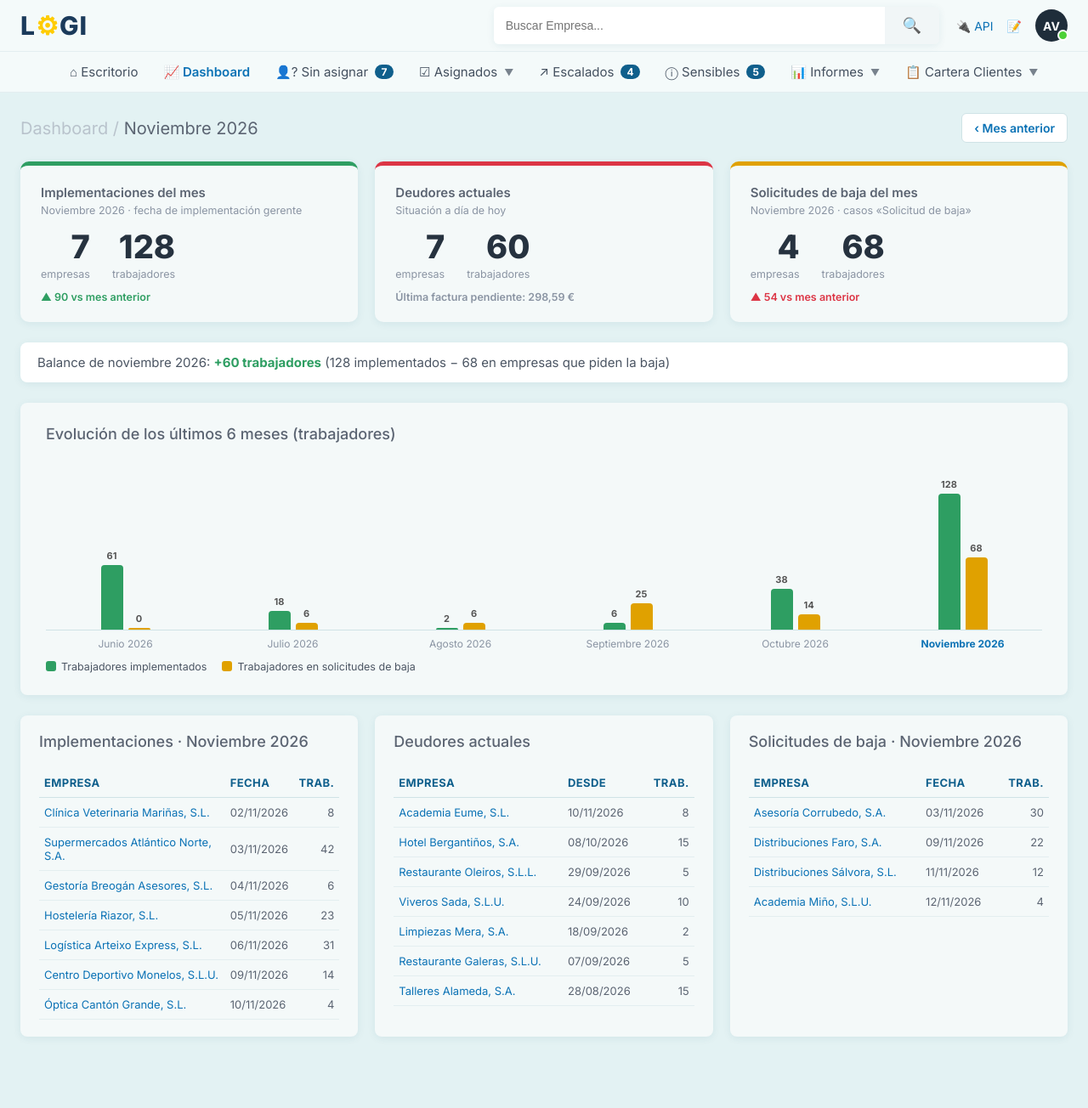
After one commit to andresvarela10/Logi, a Flask app: page /dashboard in a window 1280 px wide. The commit adds this page. Shown: the whole page at 85% size. Run offline with Flask 3, Linux system fonts and the light colour scheme; data comes from the database, SQL or seed files in the repository.

Commit message:
Add files via upload

```diff
--- a/logi-demo/templates/api_docs.html
+++ b/logi-demo/templates/api_docs.html
@@ -21,6 +21,7 @@
       <tr><td><span class="metodo GET">GET</span></td><td><code>/api/empresas/{cif}/historial-pago</code></td><td>Histórico de estado de pago</td></tr>
       <tr><td><span class="metodo GET">GET</span></td><td><code>/api/deudoras</code></td><td>Lista de empresas deudoras ahora</td></tr>
       <tr><td><span class="metodo POST">POST</span></td><td><code>/api/deudoras/sincronizar</code></td><td><b>Sincroniza con el Excel de deudores</b> (lista completa de CIFs)</td></tr>
+      <tr><td><span class="metodo GET">GET</span></td><td><code>/api/dashboard?mes=2026-11</code></td><td>Datos del dashboard: implementaciones y solicitudes de baja del mes (con trabajadores) y deudores actuales</td></tr>
       <tr><td><span class="metodo GET">GET</span></td><td><code>/api/avisos/fin-contrato?meses=6</code></td><td>Empresas con &le; 6 meses de contrato y aviso pendiente (con asunto y cuerpo del correo)</td></tr>
       <tr><td><span class="metodo POST">POST</span></td><td><code>/api/avisos/fin-contrato/{cif}/enviado</code></td><td>Marca el aviso como enviado y crea un caso en la ficha</td></tr>
       <tr><td><span class="metodo GET">GET</span></td><td><code>/api/avisos/fin-contrato?meses=6</code></td><td>Empresas con 6 meses o menos de contrato y aviso pendiente (incluye asunto y cuerpo del correo)</td></tr>
--- a/logi-demo/templates/base.html
+++ b/logi-demo/templates/base.html
@@ -37,6 +37,7 @@
   {% set p = request.path %}
   <nav class="nav">
     <a href="{{ url_for('escritorio') }}" class="{{ 'activo' if p == '/' }}">&#8962; Escritorio</a>
+    <a href="{{ url_for('dashboard') }}" class="{{ 'activo' if p.startswith('/dashboard') }}">&#128200; Dashboard</a>
     <a href="{{ url_for('lista_casos', vista='sin_asignar') }}" class="{{ 'activo' if request.args.get('vista') == 'sin_asignar' }}">&#128100;? Sin asignar <span class="badge">{{ cnt_sin_asignar }}</span></a>
     <details>
       <summary class="{{ 'activo' if request.args.get('vista') in ('asignados','todos_abiertos','cerrados') }}">&#9745; Asignados <span class="chev">&#9660;</span></summary>
--- /dev/null
+++ b/logi-demo/templates/dashboard.html
@@ -0,0 +1,125 @@
+{% extends "base.html" %}
+{% block titulo %}Dashboard {{ d.titulo }}{% endblock %}
+{% macro delta(actual, anterior, bueno_si_sube=true) %}
+  {% set dif = actual - anterior %}
+  {% if dif == 0 %}<span class="delta neutro">= que el mes anterior</span>
+  {% else %}
+    {% set bien = (dif > 0) == bueno_si_sube %}
+    <span class="delta {{ 'bien' if bien else 'mal' }}">{{ '▲' if dif > 0 else '▼' }} {{ dif|abs }} vs mes anterior</span>
+  {% endif %}
+{% endmacro %}
+{% block contenido %}
+<style>
+  .dash-cab { display:flex; align-items:center; justify-content:space-between; flex-wrap:wrap; gap:12px; margin-bottom:22px; }
+  .dash-cab .miga { margin:0; }
+  .nav-mes { display:flex; gap:8px; align-items:center; }
+  .nav-mes a { background:#fff; border:1px solid var(--borde); border-radius:6px; padding:8px 14px; font-weight:600; }
+  .kpis { display:grid; grid-template-columns:repeat(3, 1fr); gap:20px; margin-bottom:24px; }
+  .kpi { background:var(--tarjeta); border-radius:10px; box-shadow:var(--sombra); padding:22px 24px; border-top:5px solid; }
+  .kpi.verde { border-color:#2e9e62; } .kpi.rojo { border-color:var(--rojo); } .kpi.ambar { border-color:#e0a100; }
+  .kpi h3 { margin:0 0 4px; font-size:15px; font-weight:600; color:var(--titulo); }
+  .kpi .periodo { font-size:12.5px; color:var(--texto-suave); }
+  .kpi .cifras { display:flex; gap:26px; margin:16px 0 10px; }
+  .kpi .num { font-size:38px; font-weight:800; line-height:1; color:#26323f; }
+  .kpi .lbl { font-size:12.5px; color:var(--texto-suave); margin-top:6px; }
+  .delta { font-size:12.5px; font-weight:600; }
+  .delta.bien { color:#2e9e62; } .delta.mal { color:var(--rojo); } .delta.neutro { color:var(--texto-suave); }
+  .balance { font-size:15px; margin:0 0 24px; padding:14px 20px; border-radius:8px; background:#fff; box-shadow:var(--sombra); }
+  .grafico { display:flex; align-items:flex-end; gap:22px; height:200px; padding:10px 6px 0; border-bottom:1px solid var(--borde); }
+  .grupo { flex:1; display:flex; flex-direction:column; align-items:center; height:100%; justify-content:flex-end; }
+  .barras { display:flex; gap:6px; align-items:flex-end; height:100%; }
+  .barra { width:26px; border-radius:4px 4px 0 0; position:relative; min-height:2px; }
+  .barra span { position:absolute; top:-18px; left:50%; transform:translateX(-50%); font-size:11px; font-weight:700; color:#555; }
+  .barra.imp { background:#2e9e62; } .barra.baj { background:#e0a100; }
+  .meses-eje { display:flex; gap:22px; padding:8px 6px 0; }
+  .meses-eje div { flex:1; text-align:center; font-size:12px; color:var(--texto-suave); }
+  .meses-eje div.sel { color:var(--azul); font-weight:700; }
+  .leyenda { display:flex; gap:18px; font-size:12.5px; margin-top:12px; }
+  .leyenda i { display:inline-block; width:12px; height:12px; border-radius:3px; margin-right:6px; vertical-align:-1px; }
+  .tres { display:grid; grid-template-columns:repeat(3, 1fr); gap:20px; }
+  .tres .tarjeta { padding:20px 22px; }
+  .tres td, .tres th { padding:9px 6px; font-size:13px; }
+  @media (max-width: 1000px) { .kpis, .tres { grid-template-columns:1fr; } }
+</style>
+
+<div class="dash-cab">
+  <div class="miga"><span>Dashboard /</span> {{ d.titulo }}</div>
+  <div class="nav-mes">
+    <a href="{{ url_for('dashboard', mes=mes_prev) }}">&#8249; Mes anterior</a>
+    {% if not es_actual %}<a href="{{ url_for('dashboard') }}">Mes actual</a>
+    <a href="{{ url_for('dashboard', mes=mes_sig) }}">Mes siguiente &#8250;</a>{% endif %}
+  </div>
+</div>
+
+<div class="kpis">
+  <div class="kpi verde">
+    <h3>Implementaciones del mes</h3><div class="periodo">{{ d.titulo }} · fecha de implementación gerente</div>
+    <div class="cifras">
+      <div><div class="num">{{ d.implementaciones.empresas }}</div><div class="lbl">empresas</div></div>
+      <div><div class="num">{{ d.implementaciones.trabajadores }}</div><div class="lbl">trabajadores</div></div>
+    </div>
+    {{ delta(d.implementaciones.trabajadores, ant.implementaciones.trabajadores, true) }}
+  </div>
+  <div class="kpi rojo">
+    <h3>Deudores actuales</h3><div class="periodo">Situación a día de hoy</div>
+    <div class="cifras">
+      <div><div class="num">{{ deud.empresas }}</div><div class="lbl">empresas</div></div>
+      <div><div class="num">{{ deud.trabajadores }}</div><div class="lbl">trabajadores</div></div>
+    </div>
+    <span class="delta neutro">Última factura pendiente: {{ deud.importe|euros }}</span>
+  </div>
+  <div class="kpi ambar">
+    <h3>Solicitudes de baja del mes</h3><div class="periodo">{{ d.titulo }} · casos «Solicitud de baja»</div>
+    <div class="cifras">
+      <div><div class="num">{{ d.bajas.empresas }}</div><div class="lbl">empresas</div></div>
+      <div><div class="num">{{ d.bajas.trabajadores }}</div><div class="lbl">trabajadores</div></div>
+    </div>
+    {{ delta(d.bajas.trabajadores, ant.bajas.trabajadores, false) }}
+  </div>
+</div>
+
+{% set neto = d.implementaciones.trabajadores - d.bajas.trabajadores %}
+<div class="balance">Balance de {{ d.titulo|lower }}: <b style="color:{{ '#2e9e62' if neto >= 0 else 'var(--rojo)' }}">{{ '+' if neto > 0 }}{{ neto }} trabajadores</b>
+  ({{ d.implementaciones.trabajadores }} implementados − {{ d.bajas.trabajadores }} en empresas que piden la baja)</div>
+
+<div class="tarjeta">
+  <h2>Evolución de los últimos 6 meses (trabajadores)</h2><br>
+  <div class="grafico">
+    {% for h in historico %}
+      <div class="grupo"><div class="barras">
+        <div class="barra imp" style="height:{{ (h.implementaciones.trabajadores / maximo * 160)|round|int }}px"><span>{{ h.implementaciones.trabajadores }}</span></div>
+        <div class="barra baj" style="height:{{ (h.bajas.trabajadores / maximo * 160)|round|int }}px"><span>{{ h.bajas.trabajadores }}</span></div>
+      </div></div>
+    {% endfor %}
+  </div>
+  <div class="meses-eje">{% for h in historico %}<div class="{{ 'sel' if h.mes == d.mes }}"><a href="{{ url_for('dashboard', mes=h.mes) }}" style="color:inherit">{{ h.titulo }}</a></div>{% endfor %}</div>
+  <div class="leyenda"><span><i style="background:#2e9e62"></i>Trabajadores implementados</span><span><i style="background:#e0a100"></i>Trabajadores en solicitudes de baja</span></div>
+</div>
+
+<div class="tres">
+  <div class="tarjeta">
+    <h2>Implementaciones · {{ d.titulo }}</h2><br>
+    <table><thead><tr><th>Empresa</th><th>Fecha</th><th class="num">Trab.</th></tr></thead><tbody>
+    {% for r in d.implementaciones.detalle %}
+      <tr><td><a href="{{ url_for('ficha_empresa', empresa_id=r.id) }}">{{ r.nombre }}</a></td><td>{{ r.fecha|fecha }}</td><td class="num">{{ r.num_empleados }}</td></tr>
+    {% else %}<tr><td colspan="3" class="vacio">Sin implementaciones este mes.</td></tr>{% endfor %}
+    </tbody></table>
+  </div>
+  <div class="tarjeta">
+    <h2>Deudores actuales</h2><br>
+    <table><thead><tr><th>Empresa</th><th>Desde</th><th class="num">Trab.</th></tr></thead><tbody>
+    {% for r in deud.detalle %}
+      <tr><td><a href="{{ url_for('ficha_empresa', empresa_id=r.id) }}">{{ r.nombre }}</a></td><td>{{ r.desde|fecha }}</td><td class="num">{{ r.num_empleados }}</td></tr>
+    {% else %}<tr><td colspan="3" class="vacio">No hay deudores.</td></tr>{% endfor %}
+    </tbody></table>
+  </div>
+  <div class="tarjeta">
+    <h2>Solicitudes de baja · {{ d.titulo }}</h2><br>
+    <table><thead><tr><th>Empresa</th><th>Fecha</th><th class="num">Trab.</th></tr></thead><tbody>
+    {% for r in d.bajas.detalle %}
+      <tr><td><a href="{{ url_for('ver_caso', caso_id=r.caso) }}">{{ r.nombre }}</a></td><td>{{ r.fecha|fecha }}</td><td class="num">{{ r.num_empleados }}</td></tr>
+    {% else %}<tr><td colspan="3" class="vacio">Sin solicitudes de baja este mes.</td></tr>{% endfor %}
+    </tbody></table>
+  </div>
+</div>
+{% endblock %}
```
